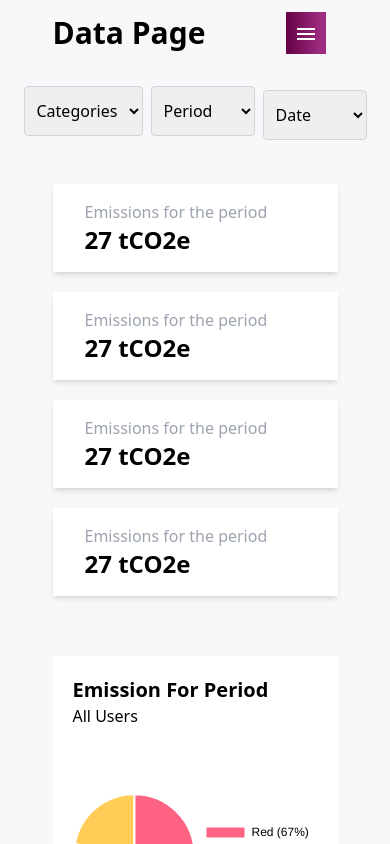
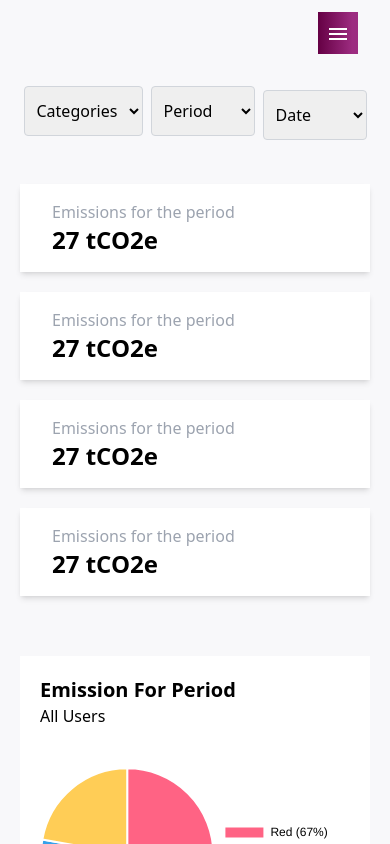
Before and after one commit to Arsalanbashir831/CarbonEmission_WebApplication, a React (Vite) app: page /dashboard in a window 390 px wide. Shown: the top 844 px of the page. Built offline with nearby package versions, Linux system fonts and the light colour scheme.

Commit message:
responsive complete

```diff
--- a/src/components/EditForm.jsx
+++ b/src/components/EditForm.jsx
@@ -60,8 +60,8 @@ const EditForm = ({ name, position, email, password, picture }) => {
   };
 
   return (
-    <div className="editModal absolute flex justify-center items-center h-screen left-[40%]">
-      <div className="w-96 p-6 bg-purewhite rounded shadow">
+    <div className="editModal absolute flex justify-center items-center h-screen md:left-[40%] lg:left-[40%] left-[13%]">
+      <div className="w-full md:w-[400px] p-6 bg-purewhite rounded shadow">
         <h2 className="text-2xl font-bold mb-6">Edit Profile</h2>
 
         <form onSubmit={handleSubmit}>
--- a/src/components/header.jsx
+++ b/src/components/header.jsx
@@ -1,11 +1,12 @@
 import React from 'react'
 import { MenuOutlined } from '@mui/icons-material';
 
-const header = ({headLogo}) => {
+const header = ({headLogo,toggleSidebar}) => {
 
   return (
     <div className="flex items-center justify-end m-3 gap-2">
-       <h2  className='block bg-theme p-2 text-white cursor-pointer  md:hidden lg:hidden'>
+      {/* onclicking h2 responsive sidebar will add in the styles */}
+       <h2  className='block bg-theme p-2 text-white cursor-pointer  md:hidden lg:hidden' onClick={toggleSidebar}>
                 <MenuOutlined></MenuOutlined>
               </h2>
               <img className=" hidden md:block lg:block w-[40px]" src={headLogo} alt="" />
--- a/src/components/sidebar.jsx
+++ b/src/components/sidebar.jsx
@@ -8,14 +8,14 @@ import sponser from '../assets/cybertig.png';
 
 const Sidebar = ({ profilepic }) => {
   return (
-    <div className="bg-main text-white h-full p-3 hidden md:block lg:block">
+    <div className="bg-main text-white h-full md:p-3 lg:p-3 px-5  ">
       <div className="grid grid-cols-1 gap-5">
         <div className="flex flex-col items-center justify-center gap-3">
           {/* logo */}
           <img src={logo} alt="emission_logo" />
           <hr className="w-4/5 mx-auto" />
         </div>
-        <div className="flex justify-between items-center bg-transbg p-2 rounded-lg">
+        <div className="flex justify-center gap-5 items-center bg-transbg p-2 rounded-lg">
           {/* pic */}
           <img className="w-10 h-10 rounded-3xl" src={profilepic} alt="" />
           <div className="flex flex-col gap-1">
--- a/src/pages/Dashboard.jsx
+++ b/src/pages/Dashboard.jsx
@@ -13,8 +13,10 @@ import Help from '../widgets/Help';
 import Overview from '../widgets/Overview';
 import { Route, Routes } from 'react-router';
 import Header from '../components/header';
+import zIndex from '@mui/material/styles/zIndex';
 
 const Dashboard = ({ profile }) => {
+  const [showSidebar, setShowSidebar] = useState(false);
   const location = useLocation();
 
   // Define a mapping of routes to their corresponding headings
@@ -31,18 +33,30 @@ const Dashboard = ({ profile }) => {
   };
 
   // Get the current route's heading
-  const currentHeading = routeHeadings[location.pathname] || 'Data Page';
+  //absolute z-10 w-[50%]
+  // const responsiveSidebar = {
+  //   zIndex: '10',
+  //   width: '50%',
+  //   position:'absolute'
+  // };
+  const toggleSidebar = () => {
+    setShowSidebar(!showSidebar);
+  };
+
+  const currentHeading = routeHeadings[location.pathname] || ' ';
 
   return (
-    <div className="grid grid-cols-12 bg-contentbg">
-      <div className="col-span-1 md:col-span-2 lg:col-span-2">
+    <div  className="grid grid-cols-12 bg-contentbg">
+      {/* Add the responsive sidebar code here  */}
+      <div   style={{ zIndex: showSidebar ? '10' : '' , width: showSidebar?'50%':'' , position : showSidebar?'absolute':"" }}
+      className={`col-span-1 md:col-span-2 lg:col-span-2 lg:block md:block  ${showSidebar ? 'block' : 'hidden'}  `}>
         <Sidebar profilepic={profile}></Sidebar>
       </div>
-      <div className="col-span-10 px-5">
+      <div className="col-span-12 md:col-span-10 lg:col-span-10 px-5">
         <div className="grid grid-cols-1 gap-5">
           <div className="flex md:flex-row items-center justify-between">
             <h1 className="font-bold text-3xl">{currentHeading}</h1>
-            <Header headLogo={headLogo} />
+            <Header toggleSidebar={toggleSidebar} headLogo={headLogo} />
           </div>
           <Routes>
             <Route path="/" element={<Overview headLogo={headLogo}></Overview>} />
```
Also changed, not shown: src/index.css (line endings or trailing spaces).
